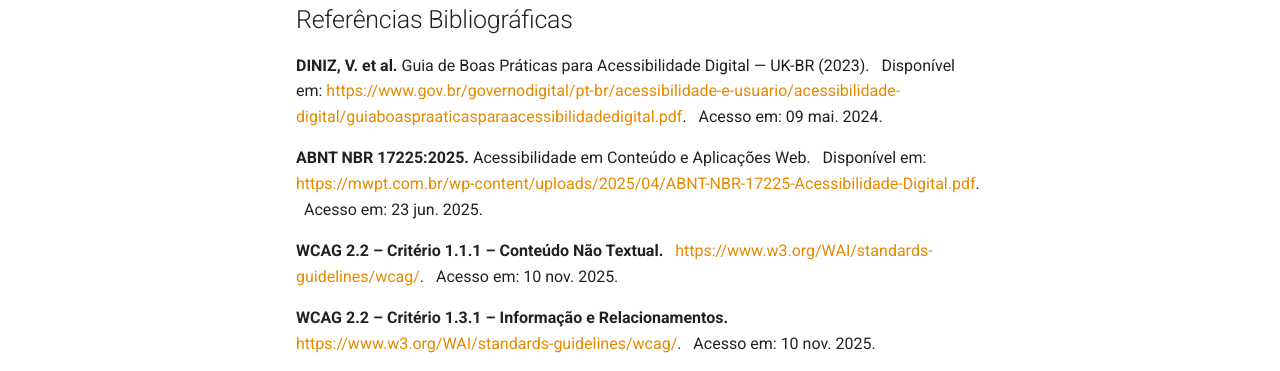
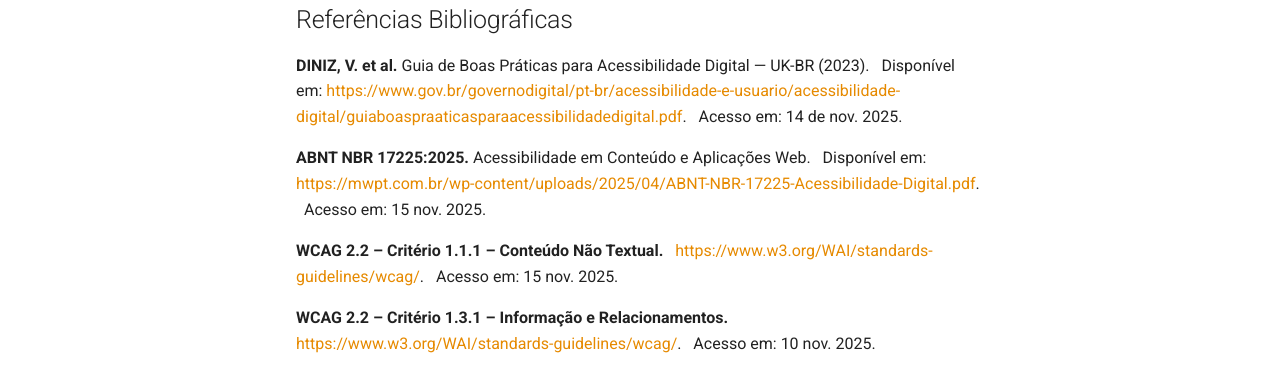
Before and after one commit to UnB-IHC/IHC-2025.2-Grupo6, an MkDocs documentation site: the page built from docs/manual/geracaoCont.md, in a window 1280 px wide and 900 px high, scrolled down 2098 px. Shown: the part 341-712 px from the top of the window. Built offline with MkDocs 1.6.1 and Material for MkDocs 9.7.7, drawn with Linux system fonts in a browser that asks for light colours.

Commit message:
correçao data

```diff
--- a/docs/manual/geracaoCont.md
+++ b/docs/manual/geracaoCont.md
@@ -141,16 +141,16 @@ WCAG 2.2</a></b>.
 <p id="refUK"><b>DINIZ, V. et al.</b> Guia de Boas Práticas para Acessibilidade Digital — UK-BR (2023).
 Disponível em:
 <a target="_blank" href="https://www.gov.br/governodigital/pt-br/acessibilidade-e-usuario/acessibilidade-digital/guiaboaspraaticasparaacessibilidadedigital.pdf">https://www.gov.br/governodigital/pt-br/acessibilidade-e-usuario/acessibilidade-digital/guiaboaspraaticasparaacessibilidadedigital.pdf</a>.
-Acesso em: 09 mai. 2024.</p>
+Acesso em: 14 de nov. 2025.</p>
 
 <p id="refNBR"><b>ABNT NBR 17225:2025.</b> Acessibilidade em Conteúdo e Aplicações Web.
 Disponível em:
 <a target="_blank" href="https://mwpt.com.br/wp-content/uploads/2025/04/ABNT-NBR-17225-Acessibilidade-Digital.pdf">https://mwpt.com.br/wp-content/uploads/2025/04/ABNT-NBR-17225-Acessibilidade-Digital.pdf</a>.
-Acesso em: 23 jun. 2025.</p>
+Acesso em: 15 nov. 2025.</p>
 
 <p id="refWCAGALT"><b>WCAG 2.2 – Critério 1.1.1 – Conteúdo Não Textual.</b>
 <a target="_blank" href="https://www.w3.org/WAI/standards-guidelines/wcag/">https://www.w3.org/WAI/standards-guidelines/wcag/</a>.
-Acesso em: 10 nov. 2025.</p>
+Acesso em: 15 nov. 2025.</p>
 
 <p id="refWCAG1"><b>WCAG 2.2 – Critério 1.3.1 – Informação e Relacionamentos.</b>
 <a target="_blank" href="https://www.w3.org/WAI/standards-guidelines/wcag/">https://www.w3.org/WAI/standards-guidelines/wcag/</a>.
```
